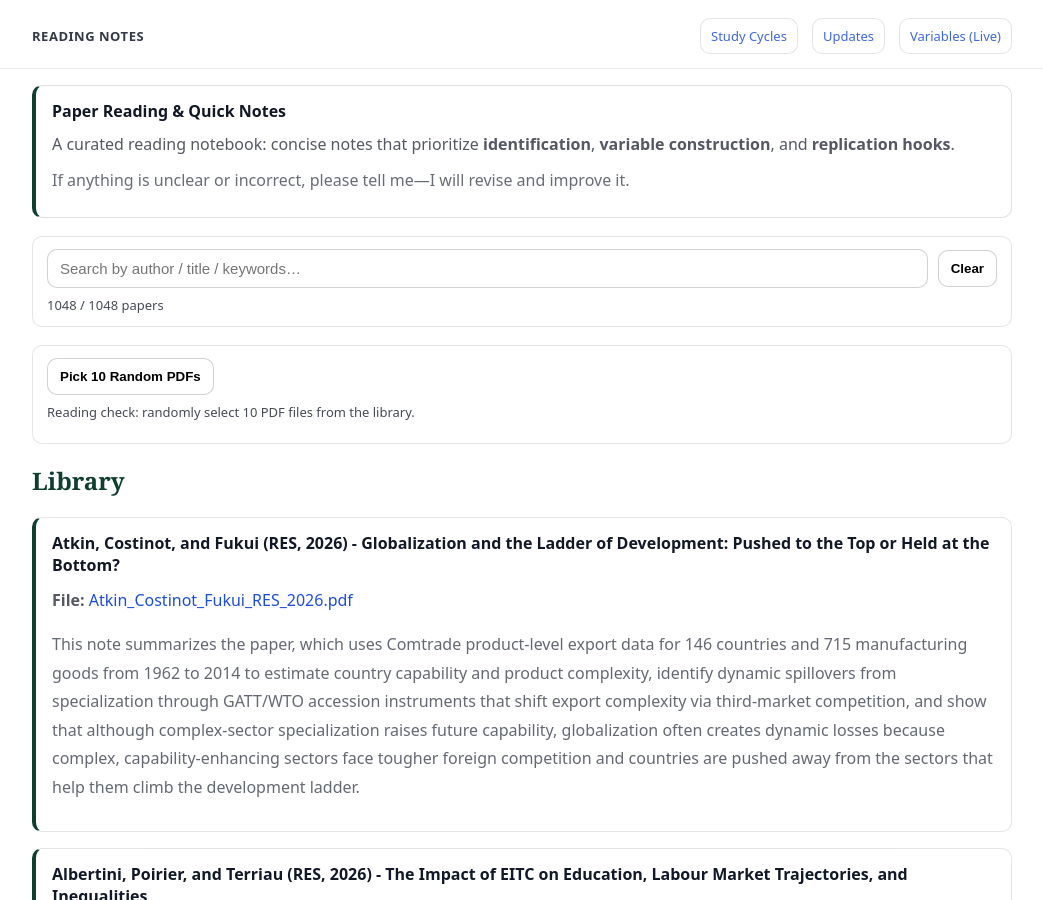
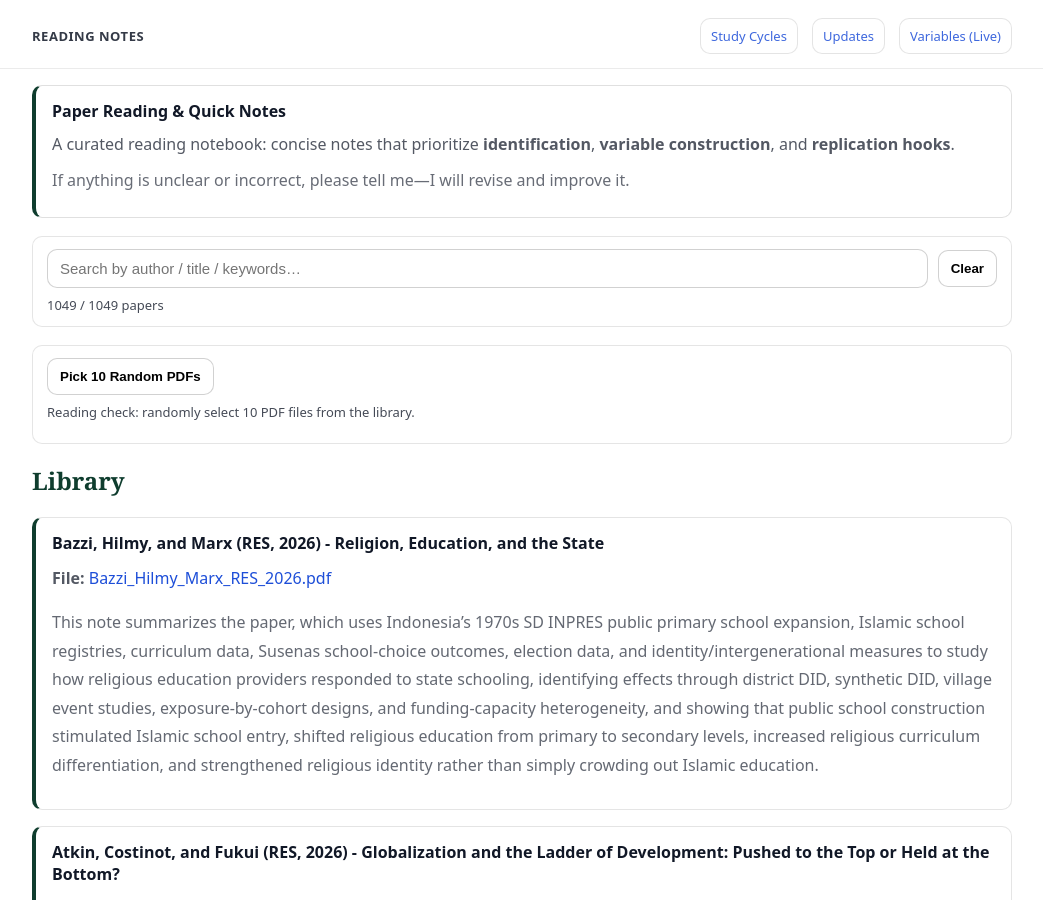
Before and after one commit to yaxinzn/study-archive, a Jekyll site: the page built from reading/index.md, in a window 1280 px wide and 900 px high. Shown: the whole window, without its empty margins (118-1161 px from the left). Built offline with Jekyll 4.4.1, drawn with Linux system fonts in a browser that asks for light colours.

Commit message:
Reading: add/update Bazzi_Hilmy_Marx_RES_2026.pdf

```diff
--- a/_data/reading.yml
+++ b/_data/reading.yml
@@ -1,3 +1,7 @@
+- title: "Bazzi, Hilmy, and Marx (RES, 2026) - Religion, Education, and the State"
+  file: "Bazzi_Hilmy_Marx_RES_2026.pdf"
+  desc: "This note summarizes the paper, which uses Indonesia’s 1970s SD INPRES public primary school expansion, Islamic school registries, curriculum data, Susenas school-choice outcomes, election data, and identity/intergenerational measures to study how religious education providers responded to state schooling, identifying effects through district DID, synthetic DID, village event studies, exposure-by-cohort designs, and funding-capacity heterogeneity, and showing that public school construction stimulated Islamic school entry, shifted religious education from primary to secondary levels, increased religious curriculum differentiation, and strengthened religious identity rather than simply crowding out Islamic education."
+
 - title: "Atkin, Costinot, and Fukui (RES, 2026) - Globalization and the Ladder of Development: Pushed to the Top or Held at the Bottom?"
   file: "Atkin_Costinot_Fukui_RES_2026.pdf"
   desc: "This note summarizes the paper, which uses Comtrade product-level export data for 146 countries and 715 manufacturing goods from 1962 to 2014 to estimate country capability and product complexity, identify dynamic spillovers from specialization through GATT/WTO accession instruments that shift export complexity via third-market competition, and show that although complex-sector specialization raises future capability, globalization often creates dynamic losses because complex, capability-enhancing sectors face tougher foreign competition and countries are pushed away from the sectors that help them climb the development ladder."
```
Also changed, not shown: 1 other file.
